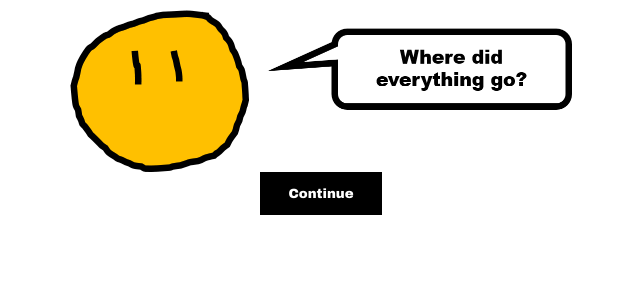
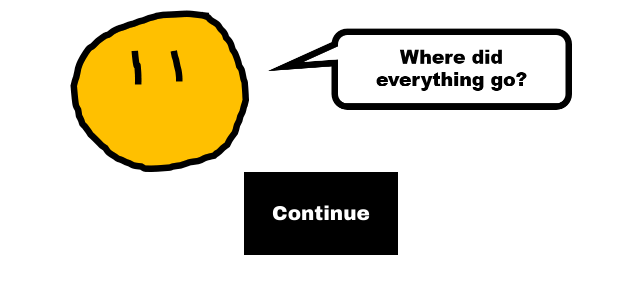
Before and after one commit to TheProgrammedDev/theprogrammeddev.github.io, a plain HTML site: page index.html in a window 1280 px wide. Both pictures are taken after a click on the button "Start". Shown: the whole page, without its empty margins (319-959 px from the left). Drawn offline with Linux system fonts and the light colour scheme.

Commit message:
Update index.html

```diff
--- a/index.html
+++ b/index.html
@@ -55,8 +55,8 @@ body {
   <h2 id="bg41" style="display:none"> </h2>
   <img id="bg21" style="display:none;width:502px;height:163.5px;" src="bg2.png" alt="Where did everything go?">
   <img id="bg31" style="display:none;width:502px;height:163.5px;" src="bg3.png" alt="Oh well. I'm going to leave now.">
-  <button id="bg13" class="btn black" onclick="startbg2();setTimeout(bg22show, 2000);">Start</button>
-  <button id="bg22" style="display:none" class="btn black" onclick="startbg3();setTimeout(bg32show, 2000);">Continue</button>
-  <button id="bg32" style="display:none" class="btn black" onclick="startbg4()">Continue</button>
+  <button id="bg13" class="btn black" onclick="startbg2();setTimeout(bg22show, 2000);"><h2>Start</h2></button>
+  <button id="bg22" style="display:none" class="btn black" onclick="startbg3();setTimeout(bg32show, 2000);"><h2>Continue</h2></button>
+  <button id="bg32" style="display:none" class="btn black" onclick="startbg4()"><h2>Continue</h2></button>
 </body>
 </center>
```
